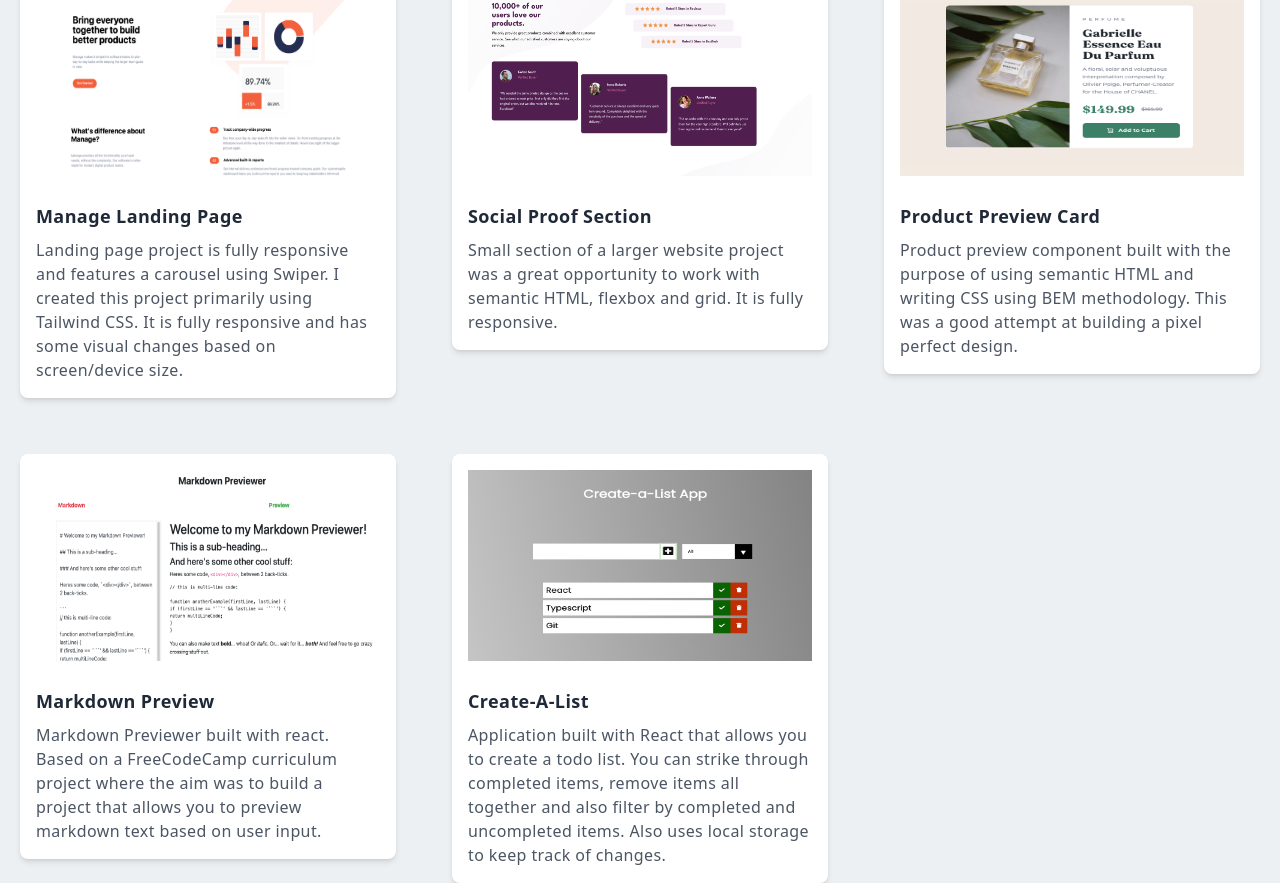
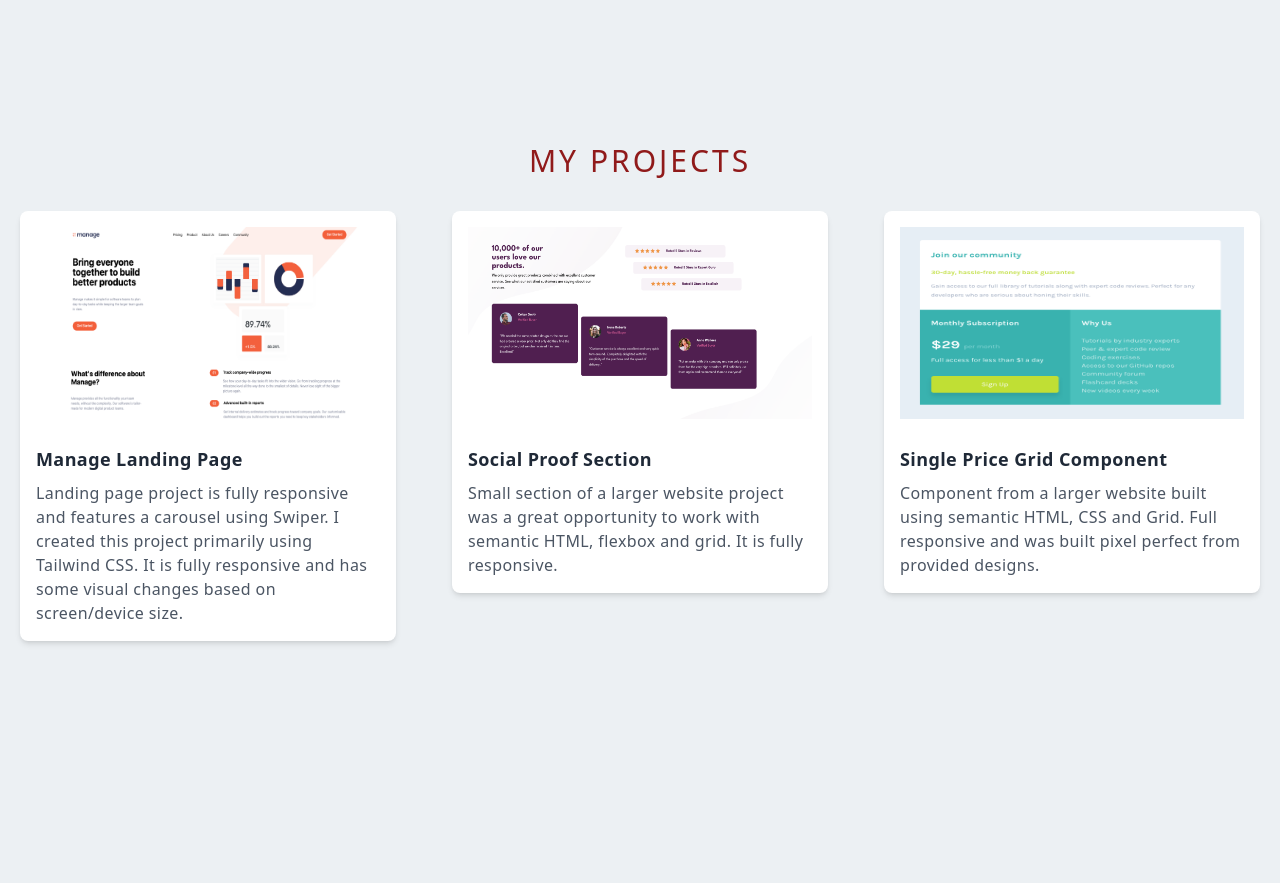
Before and after one commit to lawlawson/portfolio-july, a Next.js app: page / in a window 1280 px wide. Shown: the part 1624-2507 px from the top of the page. After the commit the page ends 2400 px from the top, so only its background shows below. Built offline with nearby package versions, Linux system fonts and the light colour scheme.

Commit message:
updated projects

```diff
--- a/pages/components/Projects.jsx
+++ b/pages/components/Projects.jsx
@@ -3,9 +3,7 @@ import Image from 'next/image';
 
 import manage from '/public/assets/projects/manage.png';
 import socialProof from '/public/assets/projects/social_proof.png';
-import productPreview from '/public/assets/projects/product_preview.png';
-import markdownPreview from '/public/assets/projects/previewImg.png';
-import todoPreview from '/public/assets/projects/todoPreview.png';
+import priceGrid from '/public/assets/projects/price_grid.png';
 
 const Projects = () => {
   const projects = [
@@ -24,25 +22,11 @@ const Projects = () => {
       url: 'https://bejewelled-marigold-51491d.netlify.app/',
     },
     {
-      title: 'Product Preview Card',
+      title: 'Single Price Grid Component',
       description:
-        'Product preview component built with the purpose of using semantic HTML and writing CSS using BEM methodology. This was a good attempt at building a pixel perfect design.',
-      imageUrl: productPreview,
-      url: 'https://sensational-eclair-c6c44c.netlify.app/',
-    },
-    {
-      title: 'Markdown Preview',
-      description:
-        'Markdown Previewer built with react. Based on a FreeCodeCamp curriculum project where the aim was to build a project that allows you to preview markdown text based on user input.',
-      imageUrl: markdownPreview,
-      url: 'https://mp-react.netlify.app/',
-    },
-    {
-      title: 'Create-A-List',
-      description:
-        'Application built with React that allows you to create a todo list. You can strike through completed items, remove items all together and also filter by completed and uncompleted items. Also uses local storage to keep track of changes.',
-      imageUrl: todoPreview,
-      url: 'https://lawson-todo-app.netlify.app/',
+        'Component from a larger website built using semantic HTML, CSS and Grid. Full responsive and was built pixel perfect from provided designs.',
+      imageUrl: priceGrid,
+      url: 'https://velvety-custard-2fecd5.netlify.app/',
     },
   ];
 
```
Also changed, not shown: public/assets/projects/price_grid.png (added).
